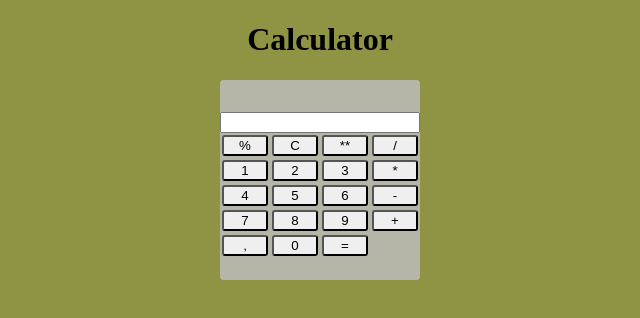
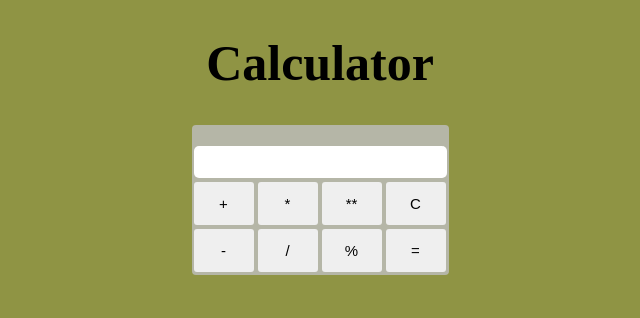
Before and after one commit to DavidSarkisyan322/calculator, a plain HTML site: page docs/index.html in a window 1280 px wide. Shown: the whole page, without its empty margins (320-960 px from the left). Drawn offline with Linux system fonts and the light colour scheme.

Commit message:
simple calculator

```diff
--- a/docs/src/index.js
+++ b/docs/src/index.js
@@ -1,13 +1,9 @@
 const title = document.createElement("h1");
 
 // inputs
-// const intermediate = document.createElement("input");
 const box = document.createElement("div");
 const box1 = document.createElement("div");
 const box2 = document.createElement("div");
-const box3 = document.createElement("div");
-const box4 = document.createElement("div");
-const box5 = document.createElement("div");
 const input = document.createElement("input");
 const prevValue = document.createElement("p");
 
@@ -24,18 +20,7 @@ const divisionButton = document.createElement("button");
 const squaredButton = document.createElement("button");
 const percentButton = document.createElement("button");
 const clearButton = document.createElement("button");
-const resultButton = document.createElement("button")
-const one = document.createElement("button");
-const two = document.createElement("button");
-const three = document.createElement("button");
-const four = document.createElement("button");
-const five = document.createElement("button");
-const six = document.createElement("button");
-const seven = document.createElement("button");
-const eight = document.createElement("button");
-const nine = document.createElement("button");
-const zero = document.createElement("button");
-const comma = document.createElement("button");
+const resultButton = document.createElement("button");
 
 //classes
 
@@ -49,15 +34,6 @@ squaredButton.classList.add("action");
 percentButton.classList.add("action");
 resultButton.classList.add("action");
 clearButton.classList.add("action");
-one.classList.add("button");
-two.classList.add("button");
-three.classList.add("button");
-four.classList.add("button");
-five.classList.add("button");
-six.classList.add("button");
-seven.classList.add("button");
-eight.classList.add("button");
-nine.classList.add("button");
 title.classList.add("h1");
 prevValue.classList.add("p");
 
@@ -65,29 +41,14 @@ box.append(prevValue);
 box.append(input);
 box.append(box1);
 box.append(box2);
-box.append(box3);
-box.append(box4);
-box.append(box5);
-box1.append(percentButton);
+box1.append(plusButton);
+box1.append(multiplyButton);
+box1.append(squaredButton);
 box1.append(clearButton);
-box1.append(squaredButton);
-box1.append(divisionButton);
-box2.append(one);
-box2.append(two);
-box2.append(three);
-box2.append(multiplyButton);
-box3.append(four);
-box3.append(five);
-box3.append(six);
-box3.append(minusButton);
-box4.append(seven);
-box4.append(eight);
-box4.append(nine);
-box4.append(plusButton);
-box5.append(comma);
-box5.append(zero);
-box5.append("");
-box5.append(resultButton);
+box2.append(minusButton);
+box2.append(divisionButton);
+box2.append(percentButton);
+box2.append(resultButton);
 document.body.append(title);
 document.body.append(box);
 
@@ -105,17 +66,6 @@ squaredButton.innerText = "**";
 percentButton.innerText = "%";
 resultButton.innerText = "=";
 clearButton.innerText = "C"
-one.innerText = "1";
-two.innerText = "2";
-three.innerText = "3";
-four.innerText = "4";
-five.innerText = "5";
-six.innerText = "6";
-seven.innerText = "7";
-eight.innerText = "8";
-nine.innerText = "9";
-zero.innerText = "0";
-comma.innerText = ",";
 
 
 // funstions
@@ -150,7 +100,7 @@ multiplyButton.addEventListener("click", multiply);
 function division() {
   if(left){
     prevValue.innerText = left + "/" + input.value;
-    input.value = Number(left) / Number(input.value);
+    input.value = Number(input.value) / Number(left);
     left = input.value;
   } else {
     left = input.value;
@@ -191,8 +141,8 @@ squaredButton.addEventListener("click", squared);
 
 function percent(){
   if(left){
-    prevValue.innerText = left + "%" + input.value;
-    input.value = Number(input.value) * 100 / Number(left);
+    prevValue.innerText = input.value + "%" + input.value;
+    input.value = Number(input.value) * 100 / Number(left) + "%";
     left = input.value;
   } else {
     left = input.value;
@@ -200,6 +150,8 @@ function percent(){
     input.value = "";
   }
 }
+
+percentButton.addEventListener("click", percent);
 
 function clear(){
   middle = 'CE';
@@ -211,7 +163,6 @@ function clear(){
 clearButton.addEventListener("click", clear);
 
 function result() {
-  console.log(left, middle)
   if (middle === "+"){
     input.value = Number(left) + Number(input.value)
   }
@@ -230,7 +181,6 @@ function result() {
   if (middle === "%"){
     input.value = Number(left) * 100 / Number(input.value)
   }
-
 }
 resultButton.addEventListener("click", result);
 
--- a/docs/src/style.css
+++ b/docs/src/style.css
@@ -4,15 +4,18 @@ body {
 
 h1 {
     text-align: center;
+    font-size: 50px;
 }
 
 p{
-    text-align: center;
+    text-align: right;
+    height: 3px;
+    margin-top: 0px;
 }
 
 .box {
-    width: 200px;
-    height: 200px;
+    width: 257px;
+    height: 150px;
     background: rgba(192, 192, 192, 0.801);
     display: flex;
     flex-direction: column;
@@ -21,8 +24,30 @@ p{
     margin-right: auto;
     border-radius: 4px;
 }
+
+.box1 {
+    margin-top: 5px;
+}
 button {
-    width: 46px;
+    width: 60px;
+    height: 43px;
     margin: 2px;
     border-radius: 3px;
+    outline: none;
+    border: none;
+    font-size: 15px;
 }
+input {
+    height: 30px;
+    font-size: 20px;
+    text-align: right;
+    outline: none;
+    border: none;
+    border-radius: 5px;
+    margin: 2px;
+}
+input[type="number"]::-webkit-outer-spin-button,
+input[type="number"]::-webkit-inner-spin-button {
+    -webkit-appearance: none;
+    margin: 0;
+}
```
Also changed, not shown: docs/src/manipulation.js (deleted).
